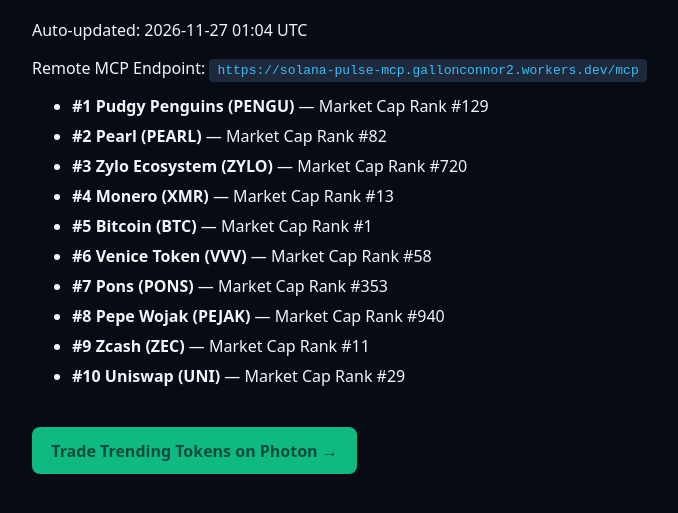
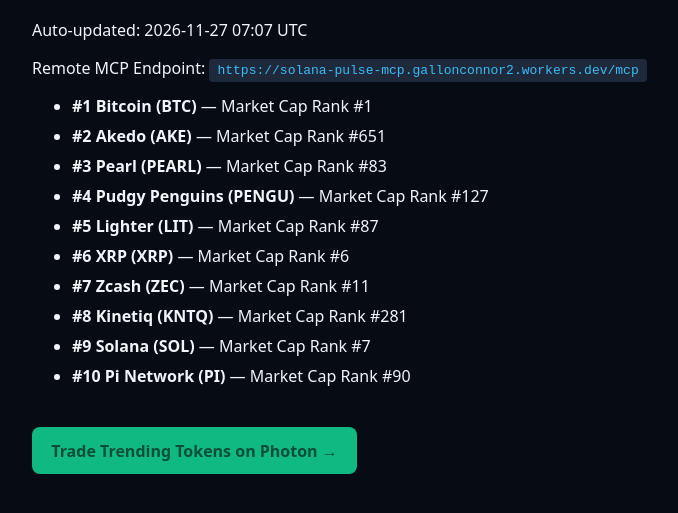
Before and after one commit to Terminalcut/agent-scaffold-mcp, a plain HTML site: page pulse.html in a window 1280 px wide. Shown: the part 99-612 px from the top of the page, without its empty margins (208-886 px from the left). Drawn offline with Linux system fonts and the light colour scheme.

Commit message:
Auto-update live SEO pulse

```diff
--- a/pulse.html
+++ b/pulse.html
@@ -3,7 +3,7 @@
 <head>
   <meta charset="UTF-8">
   <meta name="viewport" content="width=device-width,initial-scale=1">
-  <title>Live Solana &amp; Crypto Agent Pulse (2026-11-27 01:04 UTC)</title>
+  <title>Live Solana &amp; Crypto Agent Pulse (2026-11-27 07:07 UTC)</title>
   <style>
     body { font-family: system-ui, sans-serif; background: #070b14; color: #f1f5f9; padding: 2rem; max-width: 800px; margin: auto; }
     a.btn { display: inline-block; margin-top: 1.5rem; background: #10b981; color: #064e3b; padding: 0.8rem 1.2rem; border-radius: 8px; font-weight: 700; text-decoration: none; }
@@ -13,19 +13,19 @@
 </head>
 <body>
   <h1>Live Crypto &amp; AI Agent Market Pulse</h1>
-  <p>Auto-updated: 2026-11-27 01:04 UTC</p>
+  <p>Auto-updated: 2026-11-27 07:07 UTC</p>
   <p>Remote MCP Endpoint: <code>https://solana-pulse-mcp.gallonconnor2.workers.dev/mcp</code></p>
   <ul>
-    <li><strong>#1 Pudgy Penguins (PENGU)</strong> — Market Cap Rank #129</li>
-<li><strong>#2 Pearl (PEARL)</strong> — Market Cap Rank #82</li>
-<li><strong>#3 Zylo Ecosystem (ZYLO)</strong> — Market Cap Rank #720</li>
-<li><strong>#4 Monero (XMR)</strong> — Market Cap Rank #13</li>
-<li><strong>#5 Bitcoin (BTC)</strong> — Market Cap Rank #1</li>
-<li><strong>#6 Venice Token (VVV)</strong> — Market Cap Rank #58</li>
-<li><strong>#7 Pons (PONS)</strong> — Market Cap Rank #353</li>
-<li><strong>#8 Pepe Wojak (PEJAK)</strong> — Market Cap Rank #940</li>
-<li><strong>#9 Zcash (ZEC)</strong> — Market Cap Rank #11</li>
-<li><strong>#10 Uniswap (UNI)</strong> — Market Cap Rank #29</li>
+    <li><strong>#1 Bitcoin (BTC)</strong> — Market Cap Rank #1</li>
+<li><strong>#2 Akedo (AKE)</strong> — Market Cap Rank #651</li>
+<li><strong>#3 Pearl (PEARL)</strong> — Market Cap Rank #83</li>
+<li><strong>#4 Pudgy Penguins (PENGU)</strong> — Market Cap Rank #127</li>
+<li><strong>#5 Lighter (LIT)</strong> — Market Cap Rank #87</li>
+<li><strong>#6 XRP (XRP)</strong> — Market Cap Rank #6</li>
+<li><strong>#7 Zcash (ZEC)</strong> — Market Cap Rank #11</li>
+<li><strong>#8 Kinetiq (KNTQ)</strong> — Market Cap Rank #281</li>
+<li><strong>#9 Solana (SOL)</strong> — Market Cap Rank #7</li>
+<li><strong>#10 Pi Network (PI)</strong> — Market Cap Rank #90</li>
   </ul>
   <a class="btn" href="https://photon-sol.tinyastro.io/@Sol12" target="_blank" rel="nofollow sponsored">Trade Trending Tokens on Photon →</a>
 </body>
```
